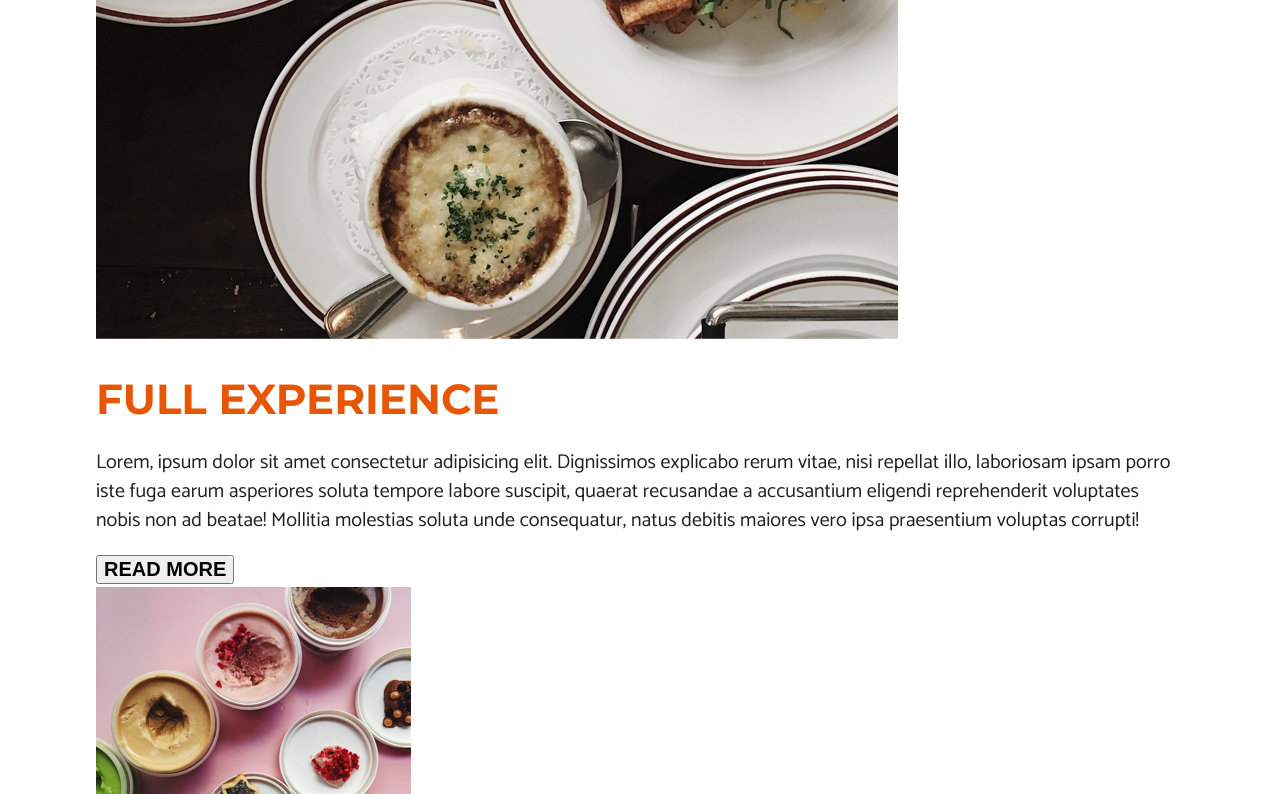
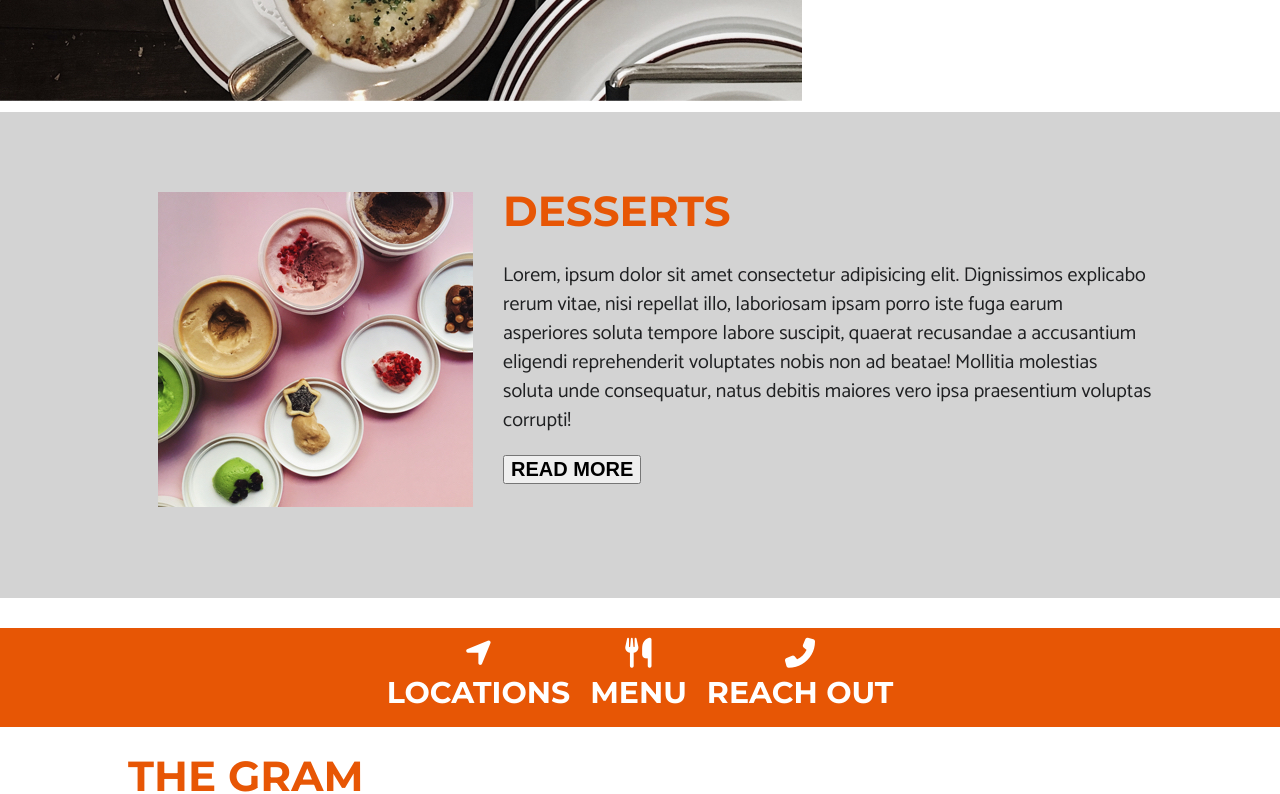
Before and after one commit to GabriellaPenev/gabriellaPenev-assignment01, a plain HTML site: page index.html in a window 1280 px wide. Shown: the part 1641-2435 px from the top of the page. Drawn offline with Linux system fonts and the light colour scheme.

Commit message:
Styling Main sections: about, menu, dessert

```diff
--- a/index.html
+++ b/index.html
@@ -51,57 +51,72 @@
 
     <main>
         <section>
-            <div class="wrapper">
-                <div class="menu=text">
+            <div class=" menu-flex">
+                <div class="wrapper menu-text">
                     <h2>New to our menu</h2>
-                    <p>Lorem, ipsum dolor sit amet consectetur adipisicing elit. Dignissimos explicabo rerum vitae, nisi
-                        repellat illo, laboriosam ipsam porro iste fuga earum asperiores soluta tempore labore suscipit,
-                        quaerat recusandae a accusantium eligendi reprehenderit voluptates nobis non ad beatae! Mollitia
+                    <p>Lorem, ipsum dolor sit amet consectetur adipisicing elit. Dignissimos explicabo rerum vitae,
+                        nisi
+                        repellat illo, laboriosam ipsam porro iste fuga earum asperiores soluta tempore labore
+                        suscipit,
+                        quaerat recusandae a accusantium eligendi reprehenderit voluptates nobis non ad beatae!
+                        Mollitia
                         molestias soluta unde consequatur, natus debitis maiores vero ipsa praesentium voluptas
                         corrupti!
                     </p>
                     <button>Read more</button>
+
                 </div>
                 <div class="menu-img">
                     <img src="./assets/right-photo.jpg" alt="A close up image of a burger and sweet potato fries">
                 </div>
             </div>
+
         </section>
 
         <section>
-            <div class="wrapper">
+            <div class="about-flexbox">
                 <div class="about-img">
                     <img src="./assets/left-photo.jpg"
                         alt="A birds eye close up shot of a few plates of food, fries on a plate in the top left corner of the image, beans, potatoes, greens, and poached eggs on a plate in the top right corner of image, a bowl of soup with melted cheese in center of image, and a stack of white plates in the bottom right corner of image.">
                 </div>
+                <div class="wrapper">
                     <div class="about-text">
                         <h2>Full experience</h2>
-                    <p>Lorem, ipsum dolor sit amet consectetur adipisicing elit. Dignissimos explicabo rerum vitae, nisi
-                        repellat illo, laboriosam ipsam porro iste fuga earum asperiores soluta tempore labore suscipit,
-                        quaerat recusandae a accusantium eligendi reprehenderit voluptates nobis non ad beatae! Mollitia
+                        <p>Lorem, ipsum dolor sit amet consectetur adipisicing elit. Dignissimos explicabo rerum vitae,
+                            nisi
+                            repellat illo, laboriosam ipsam porro iste fuga earum asperiores soluta tempore labore
+                            suscipit,
+                            quaerat recusandae a accusantium eligendi reprehenderit voluptates nobis non ad beatae!
+                            Mollitia
                             molestias soluta unde consequatur, natus debitis maiores vero ipsa praesentium voluptas
                             corrupti!
                         </p>
                         <button>Read more</button>
                     </div>
                 </div>
+            </div>
         </section>
 
-        <section>
+        <section class="dessert-section">
             <div class="wrapper">
+                <div class="dessert-flexbox">
                     <div class="dessert-img">
                         <img src="./assets/square-imege.jpg"
                             alt="A birds eye close up shot of a few plates of food, fries on a plate in the top left corner of the image, beans, potatoes, greens, and poached eggs on a plate in the top right corner of image, a bowl of soup with melted cheese in center of image, and a stack of white plates in the bottom right corner of image.">
                     </div>
                     <div class="dessert-text">
                         <h2>Desserts</h2>
-                    <p>Lorem, ipsum dolor sit amet consectetur adipisicing elit. Dignissimos explicabo rerum vitae, nisi
-                        repellat illo, laboriosam ipsam porro iste fuga earum asperiores soluta tempore labore suscipit,
-                        quaerat recusandae a accusantium eligendi reprehenderit voluptates nobis non ad beatae! Mollitia
+                        <p>Lorem, ipsum dolor sit amet consectetur adipisicing elit. Dignissimos explicabo rerum vitae,
+                            nisi
+                            repellat illo, laboriosam ipsam porro iste fuga earum asperiores soluta tempore labore
+                            suscipit,
+                            quaerat recusandae a accusantium eligendi reprehenderit voluptates nobis non ad beatae!
+                            Mollitia
                             molestias soluta unde consequatur, natus debitis maiores vero ipsa praesentium voluptas
                             corrupti!
                         </p>
                         <button>Read more</button>
+                    </div>
                 </div>
             </div>
         </section>
--- a/style.css
+++ b/style.css
@@ -18,8 +18,8 @@ html { -moz-box-sizing: border-box; -webkit-box-sizing: border-box; box-sizing:
     }
 
     .wrapper {
-        max-width: 1200px;
-        width: 85%;
+        max-width: 1280px;
+        width: 80%;
         margin: 0 auto;
     }
 
@@ -101,8 +101,34 @@ html { -moz-box-sizing: border-box; -webkit-box-sizing: border-box; box-sizing:
     }
 
 
+    /* Menu section styling */
+
+    .menu-flex {
+        display: flex;
+        align-items: center;
+    }
 
 
+    /* About section styling */
+   .about-flexbox {
+        display: flex;
+        align-items: center;
+   }
+
+   /* Dessert section styling */
+   .dessert-section {
+    background-color: lightgray ;
+   }
+
+   .dessert-flexbox {
+    display: flex;
+    padding: 50px 0;
+
+   }
+
+   .dessert-img {
+    margin: 30px
+   }
 
     /* orange icon section styling */
     .icon-section {
```
Lines whose indentation alone changed are shown as unchanged.
